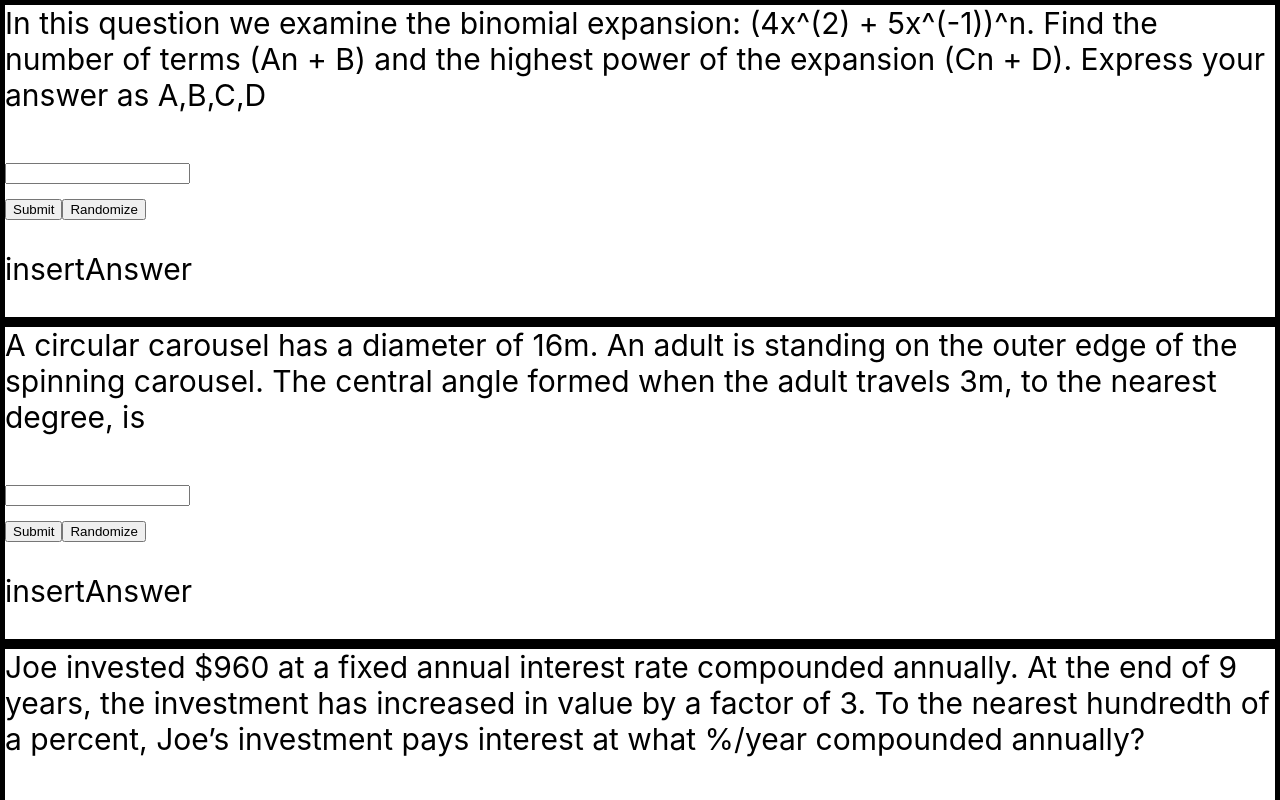
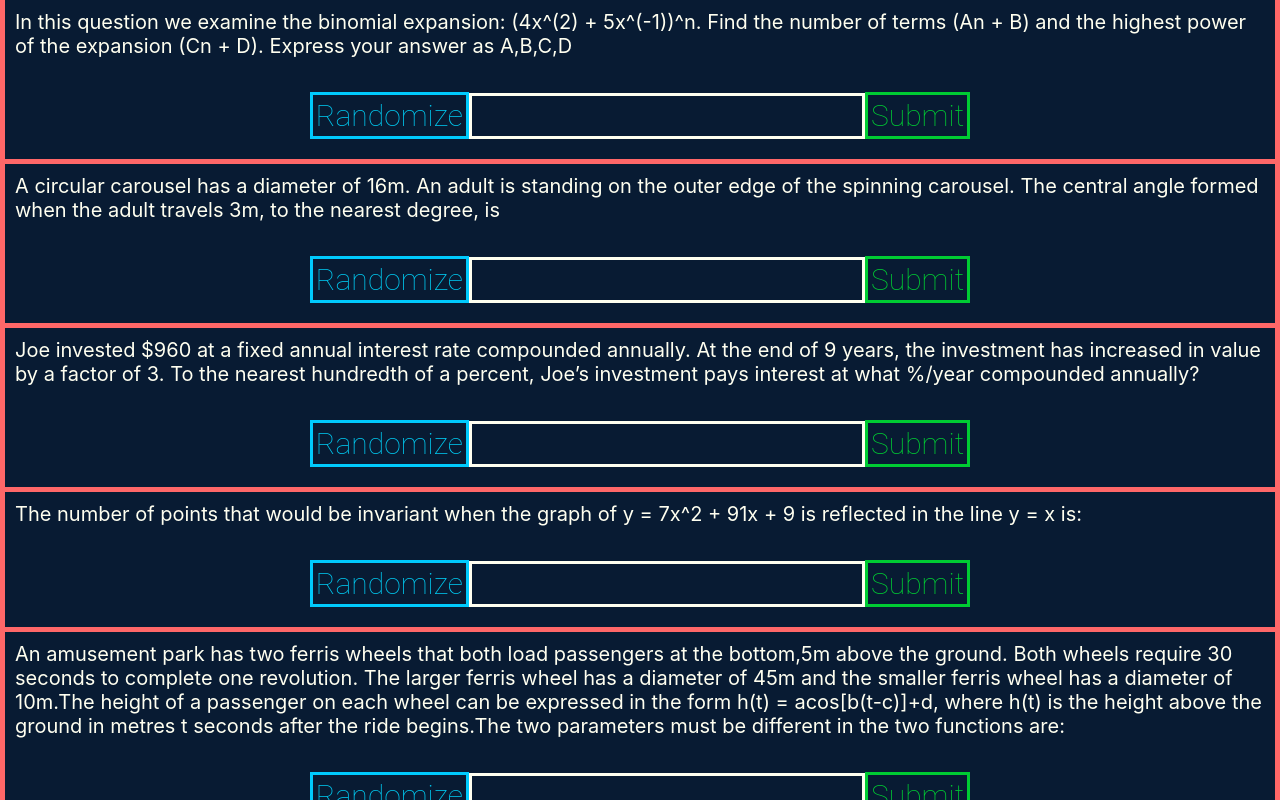
Before and after one commit to JanukanS/QuestionGenerator, a React (Create React App) app: page / in a window 1280 px wide. Shown: the top 800 px of the page. Built offline with nearby package versions, Linux system fonts and the light colour scheme; the HTML template or start-up script is replaced by a standard one.

Commit message:
Graphics

```diff
--- a/src/App.css
+++ b/src/App.css
@@ -6,6 +6,45 @@
   animation: App-logo-spin infinite 20s linear;
   height: 40vmin;
   pointer-events: none;
+}
+
+button {
+  font-size: 30px;
+  padding: 3px 3px;
+  cursor: pointer;
+  background-color: #081B33;
+  font-family: 'Roboto';
+  font-weight: 100;  transition-duration: 0.5s;
+  -webkit-transition-duration: 0.5s;
+  -moz-transition-duration: 0.5s;
+}
+#rButton {
+  color: #00caf1;
+  border: 3px solid #00cafd
+}
+#sButton {
+  color: #00cc33;
+  border: 3px solid #00cc33
+}
+#answerBox {
+  height: 38px;
+  background-color:#081B33;
+  border:3px solid#fffff0;
+  color: #fffff0;
+}
+#rButton:hover {
+  background-color: #0000d0;
+  }
+#sButton:hover {
+  background-color: #00a000;
+}
+
+input{
+  font-size:30px
+}
+#answerBar{
+  margin: 0 auto;
+  text-align: center;
 }
 
 .App-header {
@@ -18,14 +57,20 @@
   font-size: calc(10px + 2vmin);
   color: white;
 }
+.questionBox {
+  padding: 10px 10px
+}
 
 .App-link {
   color: #61dafb;
 }
 .question {
   border-style: solid;
-  border-width: 5px;
-  font-size: 30px;
+  border-width: 0px 5px 5px 5px;
+  font-size: 20px;
+  background-color:#081B33;
+  border-color:#ff6768;
+  color:#fffff0;
 }
 @keyframes App-logo-spin {
   from {
--- a/src/App.js
+++ b/src/App.js
@@ -40,7 +40,7 @@ class NameForm extends React.Component {
     this.state = {q_string:this.props.qtext,a_string:this.props.answer,value:""};
     this.handleChange = this.handleChange.bind(this);
     this.handleSubmit = this.handleSubmit.bind(this);
-    this.randomize = this.randomize.bind(this)
+    this.randomize = this.randomize.bind(this);
 
   }
 
@@ -51,6 +51,7 @@ class NameForm extends React.Component {
   randomize(event) {
     [this.state.q_string,this.state.a_string] = this.props.q_function();
     document.getElementById("q" + this.props.idAnswer).innerHTML = this.state.q_string;
+    document.getElementById(this.props.idAnswer).innerHTML = "";
   }
 
   handleSubmit(event) {
@@ -66,16 +67,18 @@ class NameForm extends React.Component {
   render() {
     return (
       <div class = "question">
-          <div id = {"q" + this.props.idAnswer}>
+          <div id = {"q" + this.props.idAnswer} class = "questionBox">
           {this.props.qtext}
           </div>
 
           <br />
-          <input type="text" value={this.state.value} onChange={this.handleChange} />
-          <br />
-        <button onClick={this.handleSubmit.bind(this)}>Submit</button>
-        <button onClick={this.randomize.bind(this)}>Randomize</button>
-        <p id = {this.props.idAnswer}>insertAnswer</p>
+          <div id = "answerBar">
+          <button id = "rButton" onClick={this.randomize.bind(this)}>Randomize</button>
+          <input id = "answerBox" type="text" value={this.state.value} onChange={this.handleChange} />
+          <button id = "sButton" onClick={this.handleSubmit.bind(this)}>Submit</button>
+          <br/>
+          <p id = {this.props.idAnswer}></p>
+          </div>
       </div>
     );
   }
--- a/src/masterQuestion.js
+++ b/src/masterQuestion.js
@@ -127,7 +127,6 @@ function question_mc5(){
 
   var questionString = questionStringA + questionStringB + questionStringC;
   var answerString = "" + invar_points;
-  alert(det + "," + invar_points)
   return [questionString,answerString]
 }
 
```
